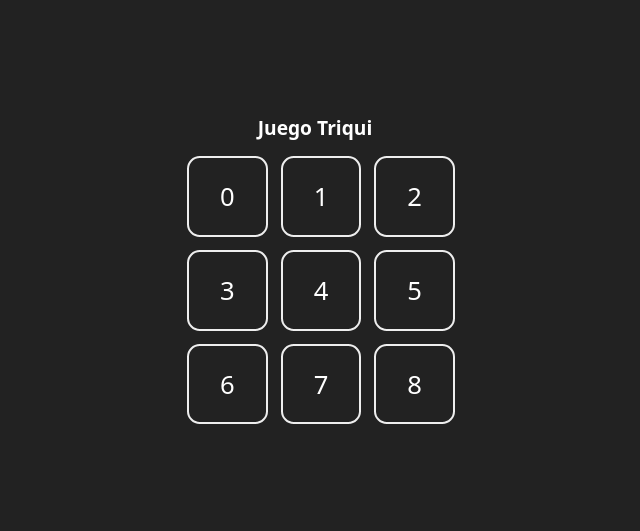
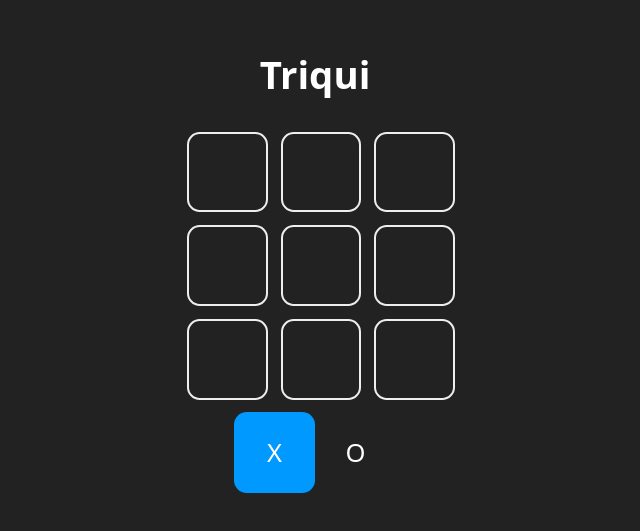
Before and after one commit to Felipeochoadev/ProyectosReact, a React (Vite) app in the folder 02 triqui/: page / in a window 1280 px wide. Shown: the part 139-670 px from the top of the page, without its empty margins (325-965 px from the left). Built offline with nearby package versions, Linux system fonts and the light colour scheme.

Commit message:
Creacion de seccion del jugador activo, e integracion del evento clic para identificar el turno fase inicial

```diff
--- a/02 triqui/src/components/integrated/triqui/triqui.component.integrated.css
+++ b/02 triqui/src/components/integrated/triqui/triqui.component.integrated.css
@@ -1,3 +1,6 @@
+h1 {
+    font-size: 3em;
+}
 .Tabla {
     text-align: center;
 }
@@ -22,6 +25,24 @@
     cursor: pointer;
     font-size: 2em;
 }
+.Jugador {
+    display: flex;
+    justify-content: center;
+    margin: 1em auto;
+}
+.Jugador .Cuadro,
+.Ganador .Cuadro {
+  width: 3em;
+  height: 3em;
+  pointer-events: none;
+  border-color: transparent;
+}
+
+.Cuadro.Seleccionado {
+  color: #fff;
+  background: #09f;
+}
+
 
 @media screen and (min-width:0px) and (max-width:575px) {
 
--- a/02 triqui/src/components/integrated/triqui/triqui.component.integrated.jsx
+++ b/02 triqui/src/components/integrated/triqui/triqui.component.integrated.jsx
@@ -1,24 +1,42 @@
+import { useState } from 'react';
 import './triqui.component.integrated.css'
+
 const Turnos = {
-    X : '×',
-    O : 'o'
+    X : 'X',
+    O : 'O'
 };
 
-const Tabla = Array(9).fill(null);
+const Cuadro = ({ children, Seleccionado, update, index }) => {
+    const ClaseJugador = `Cuadro ${ Seleccionado ? "Seleccionado" : "" }`;
+    const HacerClick = () => {
+        update();
+    }
 
-const Cuadro = ({ children, update, index }) => {
     return (
-        <div className='Cuadro'>
+        <div onClick={HacerClick} className={ClaseJugador}>
             {children}
         </div>
     )
 }
 
 function Triqui() {
+    const [Tabla, setTabla] = useState(
+        Array(9).fill(null)
+    );
+
+    const [Jugador, setJugador] = useState(
+        Turnos.X
+    );
+
+    const update = () => {
+        const NuevoTurno = Jugador == Turnos.X ? Turnos.O : Turnos.X;
+        setJugador(NuevoTurno);
+    }
+
     return (
         <section className='Tabla'>
             <h1>
-                Juego Triqui
+                Triqui
             </h1>
             <section className='ContenedorJuego'>
                 <div className='Juego'>
@@ -29,8 +47,9 @@ function Triqui() {
                                     <Cuadro
                                         key={index}
                                         index={index}
+                                        update={update}
                                     >
-                                        {index}
+
                                     </Cuadro>
                                 )
                             }
@@ -38,6 +57,15 @@ function Triqui() {
                     }
                 </div>
             </section>
+            <section className='Jugador'>
+                <Cuadro Seleccionado={ Jugador === Turnos.X } >
+                    {Turnos.X}
+                </Cuadro>
+                <Cuadro Seleccionado={ Jugador === Turnos.O }>
+                    {Turnos.O}
+                </Cuadro>
+            </section>
+
         </section>
     )
 }
```
